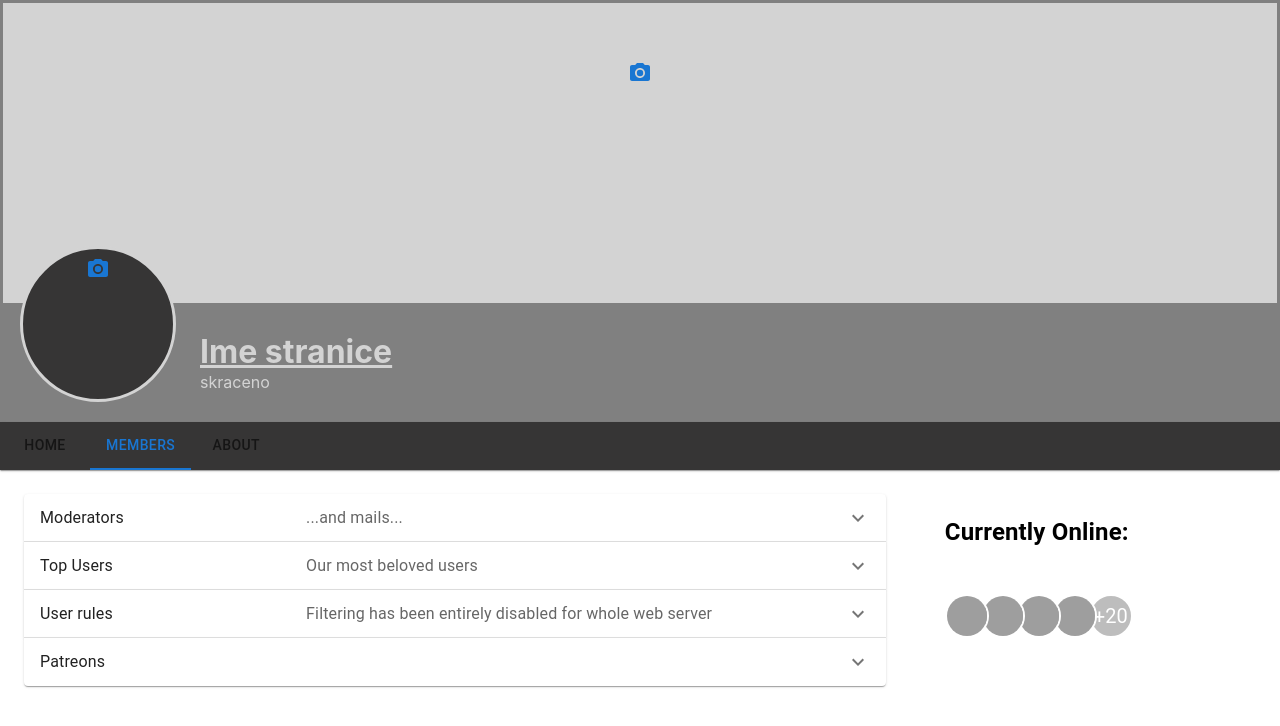
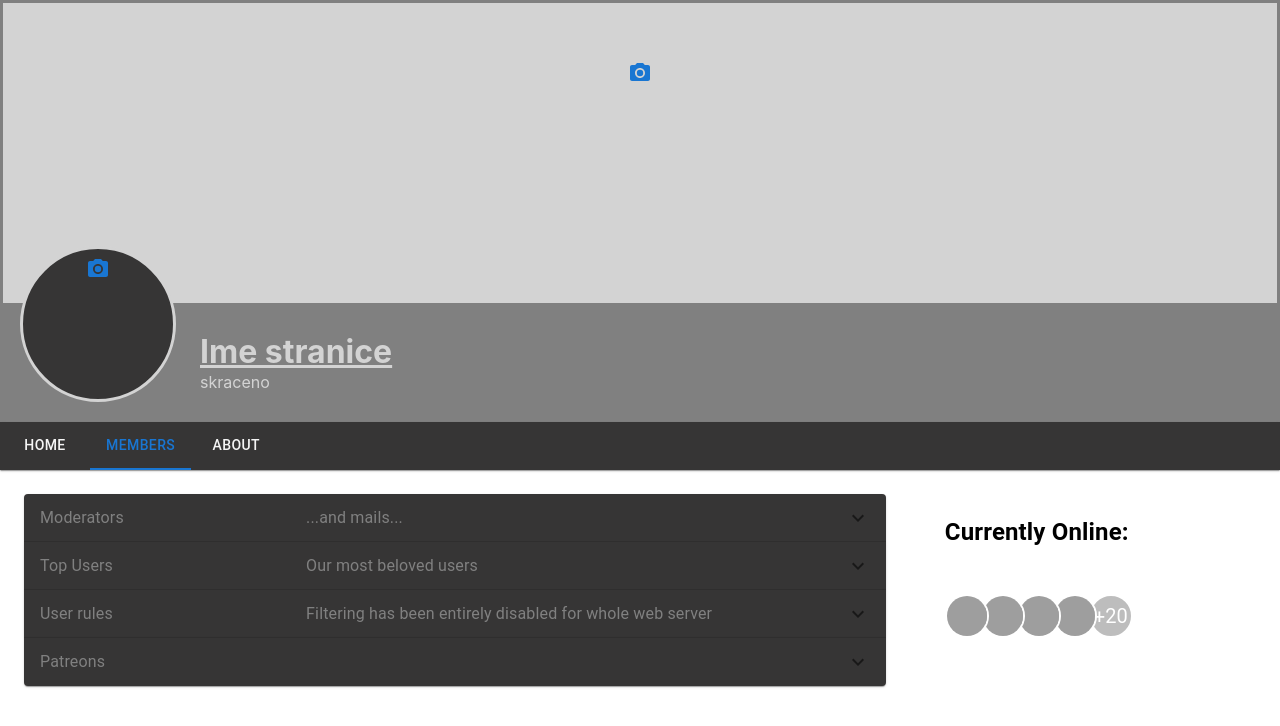
Before and after one commit to CvetkovskiIvor/prog-inz-projekt, a React (Create React App) app in the folder social-front/: page / in a window 1280 px wide. Both pictures are taken after a click on the tab "MEMBERS". Shown: the top 726 px of the page. Built offline with nearby package versions, Linux system fonts and the light colour scheme; no server answers; grey boxes are pictures that could not be loaded.

Commit message:
dodano jos malo cssa za izgled (nije gotovo)

```diff
--- a/social-front/src/components/CommunityPage/ComPage.css
+++ b/social-front/src/components/CommunityPage/ComPage.css
@@ -16,17 +16,3 @@
 .stil_info  {
     text-align: center;
   }
-
-.stil_members{
-    /*dodat ce se*/
-}
-
-.stil_tab1{
-    color: whitesmoke;
-}
-.stil_tab2{
-    color: whitesmoke;
-}
-.stil_tab3{
-    color: whitesmoke;
-}
--- a/social-front/src/components/CommunityPage/CommunityHead/Head.css
+++ b/social-front/src/components/CommunityPage/CommunityHead/Head.css
@@ -9,9 +9,6 @@
     text-align: center;
   }
 
-  .stil_content_banner {
-
-  }
 
   .stil_back{
       background-color: gray;
--- a/social-front/src/components/CommunityPage/CommunityHeader.js
+++ b/social-front/src/components/CommunityPage/CommunityHeader.js
@@ -42,7 +42,7 @@ export default function Commun() {
   function members_information(){
     return(
       <div className="ModeratorAndUsers" class = 'stil_member_info'>
-      <Accordion expanded={expanded === 'panel1'} onChange={handleChangeMemeber('panel1')}>
+      <Accordion expanded={expanded === 'panel1'} onChange={handleChangeMemeber('panel1')} sx={{color: 'gray', bgcolor: 'rgb(54, 53, 53)'}}>
         <AccordionSummary
           expandIcon={<ExpandMoreIcon />}
           aria-controls="panel1bh-content"
@@ -51,32 +51,32 @@ export default function Commun() {
           <Typography sx={{ width: '33%', flexShrink: 0 }}>
           Moderators
           </Typography>
-          <Typography sx={{ color: 'text.secondary' }}>...and mails...</Typography>
+          <Typography sx={{ color: 'gray' }}>...and mails...</Typography>
         </AccordionSummary>
         <AccordionDetails>
-          <Typography>
+          <Typography sx={{ color: 'lightgray' }}>
             Quiccky300(quicc@gmail.com), Altimus69(succc@gmail.com), _blackSack_(giginigi@hotmail.com), Minecraft_boy123(dirtblocc@gmail.com)
           </Typography>
         </AccordionDetails>
       </Accordion>
-      <Accordion expanded={expanded === 'panel2'} onChange={handleChangeMemeber('panel2')}>
+      <Accordion expanded={expanded === 'panel2'} onChange={handleChangeMemeber('panel2')} sx={{color: 'gray', bgcolor: 'rgb(54, 53, 53)'}}>
         <AccordionSummary
           expandIcon={<ExpandMoreIcon />}
           aria-controls="panel2bh-content"
           id="panel2bh-header"
         >
-          <Typography sx={{ width: '33%', flexShrink: 0 }}>Top Users</Typography>
-          <Typography sx={{ color: 'text.secondary' }}>
+          <Typography sx={{ width: '33%', flexShrink: 0, color: 'gray' }}>Top Users</Typography>
+          <Typography sx={{ color: 'gray' }}>
             Our most beloved users
           </Typography>
         </AccordionSummary>
         <AccordionDetails>
-          <Typography>
+          <Typography sx={{ color: 'lightgray' }}>
           BananaSplit1991, Make14Ra1n, Gun444MM,.....
           </Typography>
         </AccordionDetails>
       </Accordion>
-      <Accordion expanded={expanded === 'panel3'} onChange={handleChangeMemeber('panel3')}>
+      <Accordion expanded={expanded === 'panel3'} onChange={handleChangeMemeber('panel3')} sx={{color: 'gray', bgcolor: 'rgb(54, 53, 53)'}}>
         <AccordionSummary
           expandIcon={<ExpandMoreIcon />}
           aria-controls="panel3bh-content"
@@ -85,17 +85,17 @@ export default function Commun() {
           <Typography sx={{ width: '33%', flexShrink: 0 }}>
             User rules
           </Typography>
-          <Typography sx={{ color: 'text.secondary' }}>
+          <Typography sx={{ color: 'gray' }}>
             Filtering has been entirely disabled for whole web server
           </Typography>
         </AccordionSummary>
         <AccordionDetails>
-          <Typography>
+          <Typography sx={{color: 'lightgray'}}>
             Add more rules.....
           </Typography>
         </AccordionDetails>
       </Accordion>
-      <Accordion expanded={expanded === 'panel4'} onChange={handleChangeMemeber('panel4')}>
+      <Accordion expanded={expanded === 'panel4'} onChange={handleChangeMemeber('panel4')} sx={{color: 'gray', bgcolor: 'rgb(54, 53, 53)'}} >
         <AccordionSummary
           expandIcon={<ExpandMoreIcon />}
           aria-controls="panel4bh-content"
@@ -104,7 +104,7 @@ export default function Commun() {
           <Typography sx={{ width: '33%', flexShrink: 0 }}>Patreons</Typography>
         </AccordionSummary>
         <AccordionDetails>
-          <Typography>
+          <Typography sx={{color: 'lightgray'}}>
             Add those who contribute with more than just the posts and content...
           </Typography>
         </AccordionDetails>
@@ -170,12 +170,12 @@ export default function Commun() {
     <Header/>
 
     <Box sx={{ width: '100%', typography: 'body1'}}>
-      <TabContext value={value} color="gray">
+      <TabContext value={value}>
         <Box sx={{borderColor: 'divider', boxShadow: 1}}>
-          <TabList onChange={handleChange} sx={{bgcolor:'rgb(54, 53, 53)'}}>
-            <Tab label="Home" value="1" className='stil_tab1'/>
-            <Tab label="Members" value="2" className='stil_tab2'/>
-            <Tab label="About" value="3" className='stil_tab3'/>
+          <TabList onChange={handleChange} sx={{bgcolor:'rgb(54, 53, 53)'}} >
+            <Tab label="Home" value="1" sx={{color:'whitesmoke'}}/>
+            <Tab label="Members" value="2" sx={{color:'whitesmoke'}}/>
+            <Tab label="About" value="3" sx={{color:'whitesmoke'}}/>
           </TabList>
         </Box>
         <TabPanel value="1" className = 'stil_home'>
```
